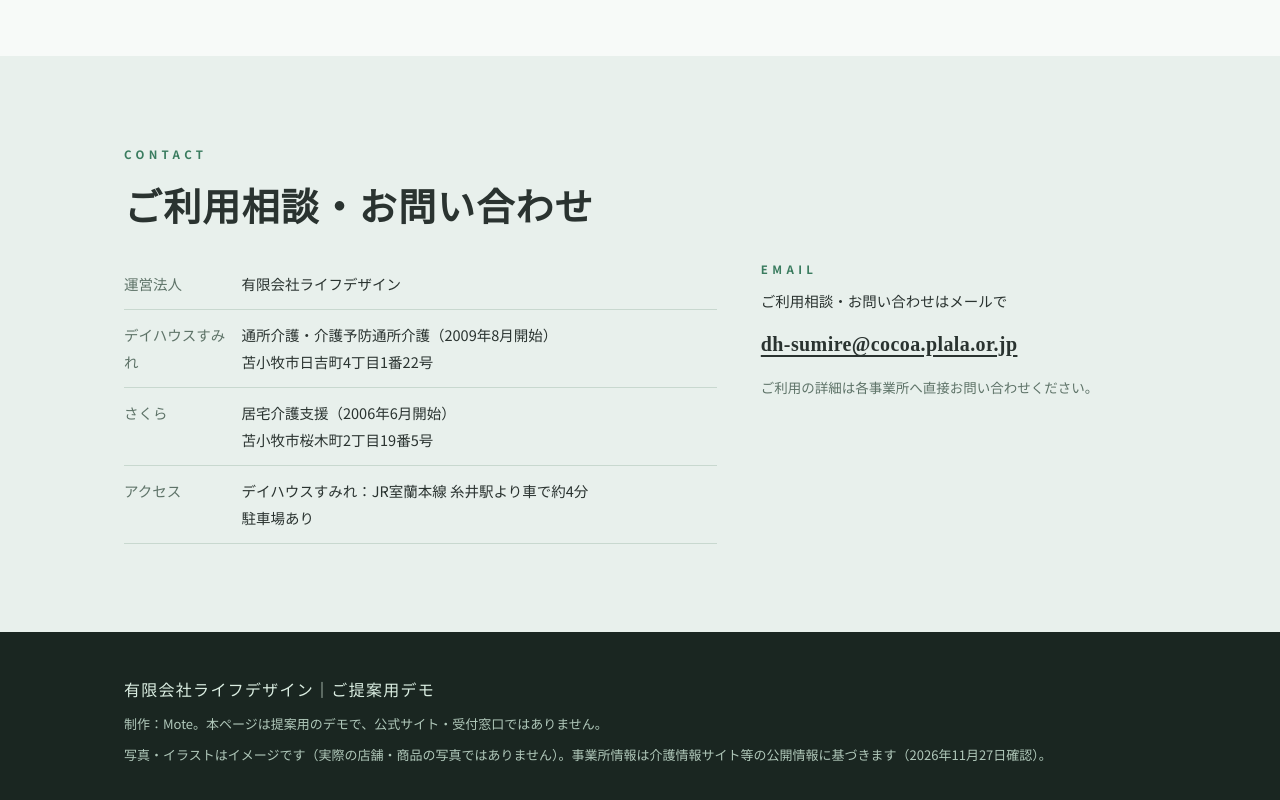
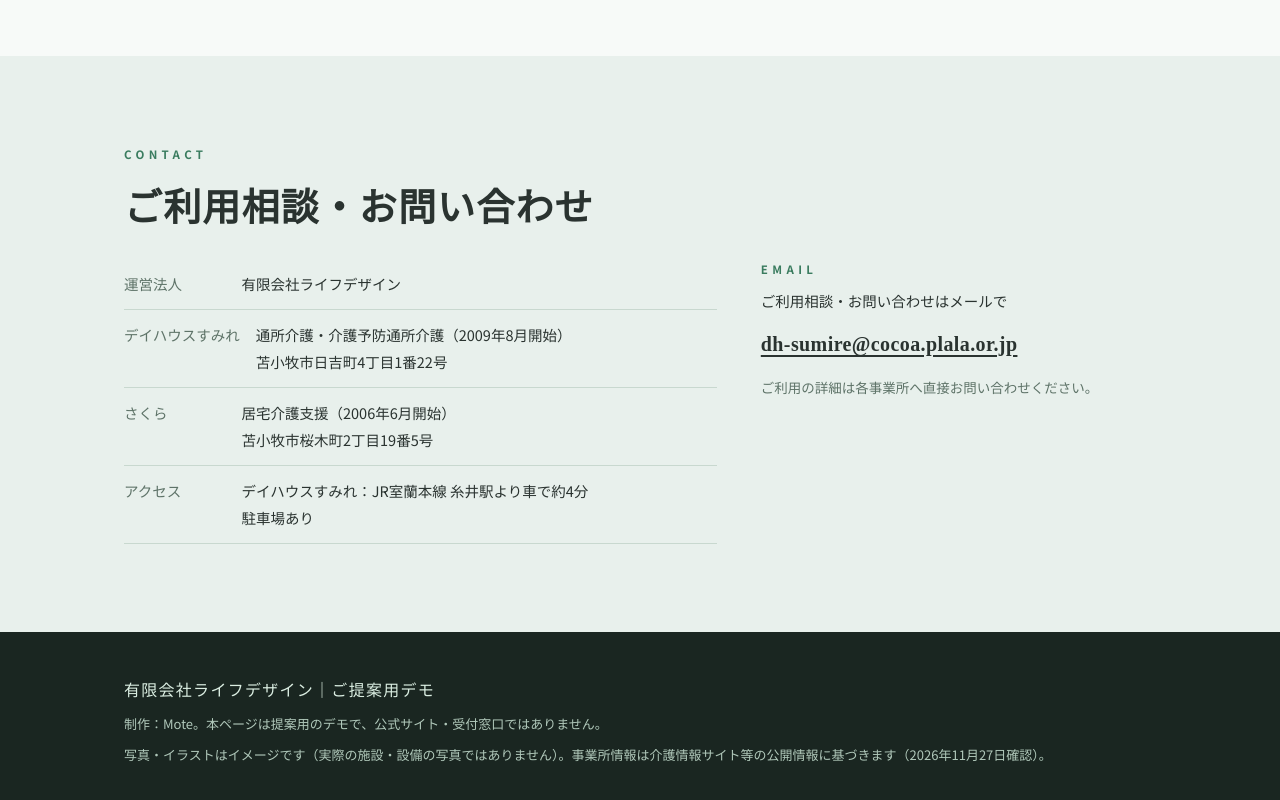
Before and after one commit to ibuki042057-boop/mote-web-demos, a plain HTML site: page life-design-demo/index.html in a window 1280 px wide. Shown: the part 3276-4076 px from the top of the page. Drawn offline with Linux system fonts and the light colour scheme.

Commit message:
Fix life-design: keep facility name on one line, tailor footer note to care facility

```diff
--- a/life-design-demo/index.html
+++ b/life-design-demo/index.html
@@ -137,7 +137,7 @@ footer .fname{font-family:"Noto Serif JP",serif;color:#dbeee2;font-size:16px;let
 <div class="info-grid">
 <dl class="dl">
 <div><dt>運営法人</dt><dd>有限会社ライフデザイン</dd></div>
-<div><dt>デイハウスすみれ</dt><dd>通所介護・介護予防通所介護（2009年8月開始）<br>苫小牧市日吉町4丁目1番22号</dd></div>
+<div><dt style="white-space:nowrap">デイハウスすみれ</dt><dd>通所介護・介護予防通所介護（2009年8月開始）<br>苫小牧市日吉町4丁目1番22号</dd></div>
 <div><dt>さくら</dt><dd>居宅介護支援（2006年6月開始）<br>苫小牧市桜木町2丁目19番5号</dd></div>
 <div><dt>アクセス</dt><dd>デイハウスすみれ：JR室蘭本線 糸井駅より車で約4分<br>駐車場あり</dd></div>
 </dl>
@@ -155,7 +155,7 @@ footer .fname{font-family:"Noto Serif JP",serif;color:#dbeee2;font-size:16px;let
 <div class="wrap">
 <p class="fname">有限会社ライフデザイン｜ご提案用デモ</p>
 <p>制作：Mote。本ページは提案用のデモで、公式サイト・受付窓口ではありません。</p>
-<p>写真・イラストはイメージです（実際の店舗・商品の写真ではありません）。事業所情報は介護情報サイト等の公開情報に基づきます（2026年11月27日確認）。</p>
+<p>写真・イラストはイメージです（実際の施設・設備の写真ではありません）。事業所情報は介護情報サイト等の公開情報に基づきます（2026年11月27日確認）。</p>
 </div>
 </footer>
 <script>
```
